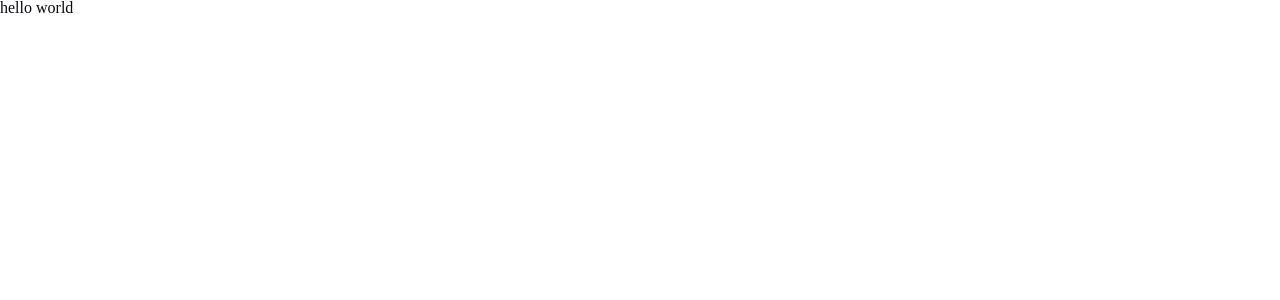
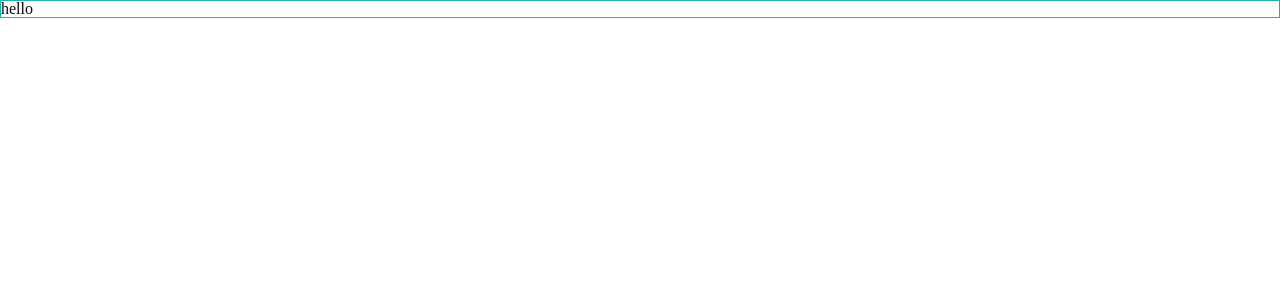
Before and after one commit to jeromehaas/website-yellowreach, a Next.js app in the folder frontend/: page / in a window 1280 px wide. Shown: the top 300 px of the page. Built offline with nearby package versions, Linux system fonts and the light colour scheme.

Commit message:
Implement: add limiter layout

```diff
--- /dev/null
+++ b/frontend/components/layout/LimiterLayout.tsx
@@ -0,0 +1,13 @@
+import React from 'react';
+
+interface Props {
+  children: React.ReactNode,
+}
+
+const LimiterLayout: React.FunctionComponent<Props> = ({ children }) => (
+  <div className="limiter-layout">
+    {children}
+  </div>
+);
+
+export { LimiterLayout };
--- a/frontend/pages/index.tsx
+++ b/frontend/pages/index.tsx
@@ -4,6 +4,7 @@ import { List } from 'components/text/List';
 import { Button } from 'components/links/Button';
 import { Link } from 'components/links/Link';
 import { PageLayout } from 'components/layout/PageLayout';
+import { LimiterLayout } from 'components/layout/LimiterLayout';
 
 export default function Home() {
   return (
@@ -14,7 +15,9 @@ export default function Home() {
       </Head>
 
       <PageLayout>
-        hello world
+        <LimiterLayout>
+          hello
+        </LimiterLayout>
       </PageLayout>
 
     </div>
--- a/frontend/styles/partials/Layout.scss
+++ b/frontend/styles/partials/Layout.scss
@@ -8,3 +8,9 @@
   width: 100vw;
   height: 100vh;
 }
+.limiter-layout {
+  width: 100%;
+  border: 1px solid lightseagreen;
+  max-width: $max-width;
+  margin: 0 auto;
+}
```
Also changed, not shown: frontend/components/layout/Limiter.tsx (deleted), frontend/components/layout/Section.tsx (deleted), frontend/components/layout/SectionLayout.tsx (added).
